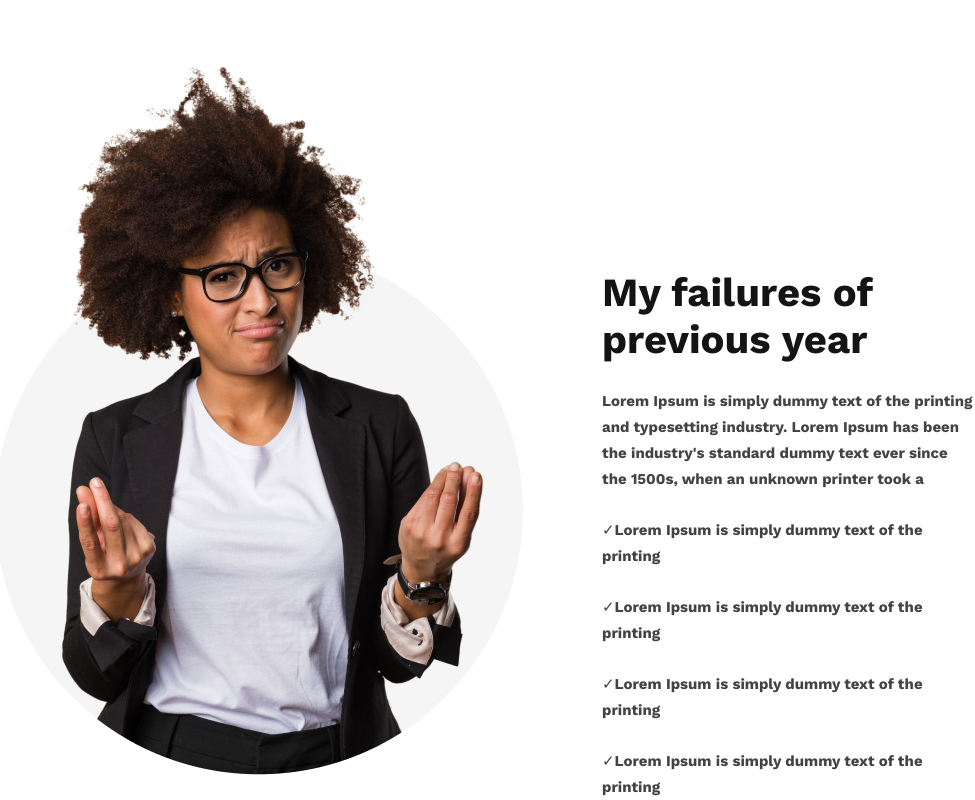
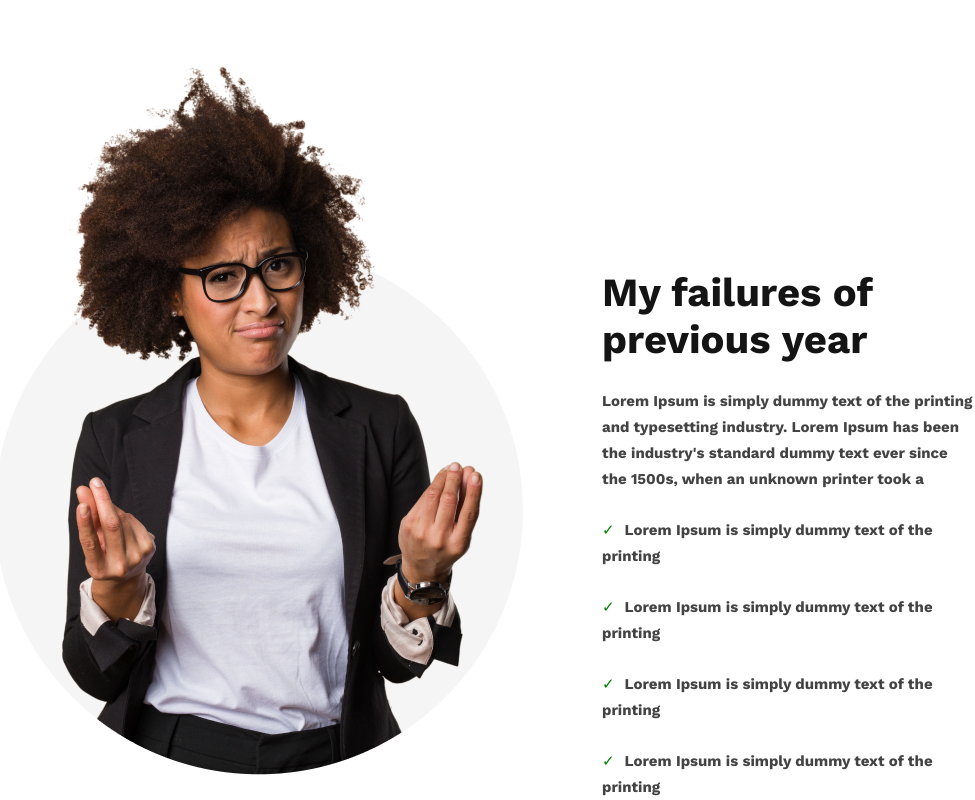
Before and after one commit to 123Somrat/Protfolio-Website, a plain HTML site: page index.html in a window 1280 px wide. Shown: the part 869-1669 px from the top of the page, without its empty margins (305-1280 px from the left). Drawn offline with nearby package versions, Linux system fonts and the light colour scheme.

Commit message:
add css in span tag

```diff
--- a/Styles/style.css
+++ b/Styles/style.css
@@ -61,3 +61,8 @@
      color:#444343;
      margin-top:25px
 }
+
+.span{
+     margin-right:10px;
+     color:green
+}
```
